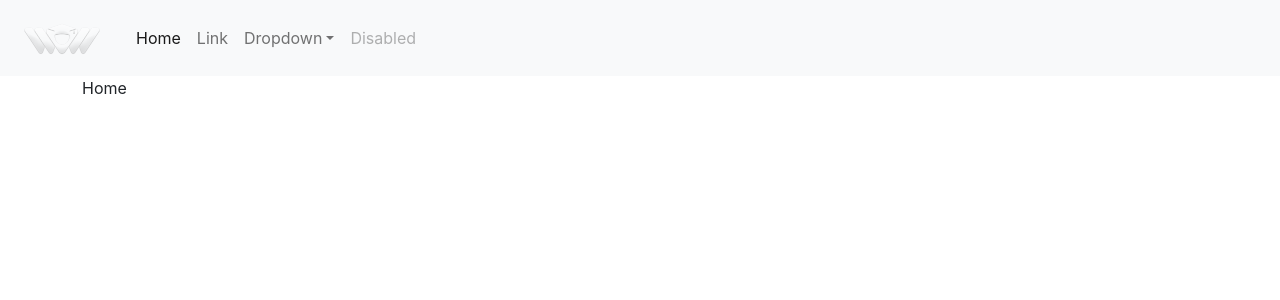
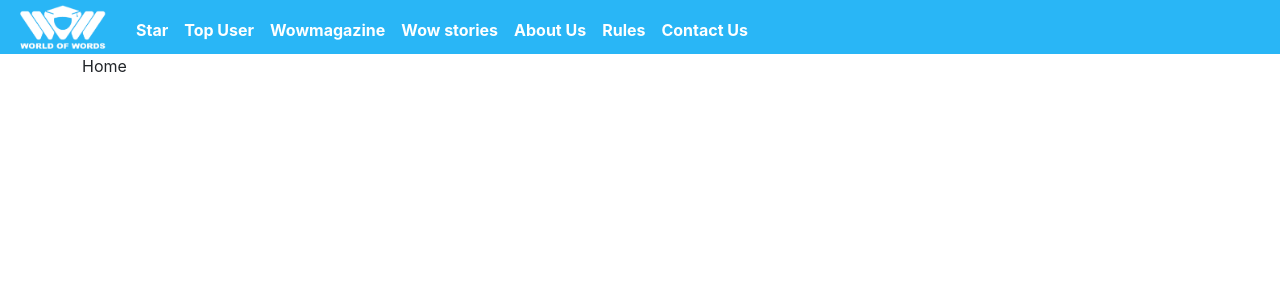
Before and after one commit to najdi123/wowkanoon, a React (Create React App) app: page / in a window 1280 px wide. Shown: the top 300 px of the page. Built offline with nearby package versions, Linux system fonts and the light colour scheme.

Commit message:
added style to navbar

```diff
--- a/src/components/Navbar.js
+++ b/src/components/Navbar.js
@@ -1,10 +1,10 @@
 import React from 'react';
 import "../styles/Navbar.css";
-import NavLogo from "../images/headerLogo.png"
+import NavLogo from "../images/menuLogoWhite.png"
 
 const Navbar = () => {
     return (
-        <nav className="navbar navbar-expand-md navbar-light bg-light">
+        <nav className="navbar navbar-expand-md navbar-dark bg-blue">
             <div className="container-fluid">
                 <a className="navbar-brand" href="#">
                     <img className="nav-logo" src={NavLogo} />
@@ -17,27 +17,25 @@ const Navbar = () => {
                 <div className="collapse navbar-collapse" id="navbarSupportedContent">
                     <ul className="navbar-nav me-auto mb-2 mb-lg-0">
                         <li className="nav-item">
-                            <a className="nav-link active" aria-current="page" href="#">Home</a>
+                            <a className="nav-link active" aria-current="page" href="#">Star</a>
                         </li>
                         <li className="nav-item">
-                            <a className="nav-link" href="#">Link</a>
-                        </li>
-                        <li className="nav-item dropdown">
-                            <a className="nav-link dropdown-toggle" href="#" id="navbarDropdown" role="button"
-                               data-bs-toggle="dropdown" aria-expanded="false">
-                                Dropdown
-                            </a>
-                            <ul className="dropdown-menu" aria-labelledby="navbarDropdown">
-                                <li><a className="dropdown-item" href="#">Action</a></li>
-                                <li><a className="dropdown-item" href="#">Another action</a></li>
-                                <li>
-                                    <hr className="dropdown-divider"/>
-                                </li>
-                                <li><a className="dropdown-item" href="#">Something else here</a></li>
-                            </ul>
+                            <a className="nav-link" href="#">Top User</a>
                         </li>
                         <li className="nav-item">
-                            <a className="nav-link disabled" href="#" tabIndex="-1" aria-disabled="true">Disabled</a>
+                            <a className="nav-link" href="#">Wowmagazine</a>
+                        </li>
+                        <li className="nav-item">
+                            <a className="nav-link" href="#">Wow stories</a>
+                        </li>
+                        <li className="nav-item">
+                            <a className="nav-link" href="#">About Us</a>
+                        </li>
+                        <li className="nav-item">
+                            <a className="nav-link" href="#">Rules</a>
+                        </li>
+                        <li className="nav-item">
+                            <a className="nav-link" href="#">Contact Us</a>
                         </li>
                     </ul>
 
--- a/src/styles/Navbar.css
+++ b/src/styles/Navbar.css
@@ -2,6 +2,19 @@
 .blue{
     color: #29b6f6;
 }
+.bg-blue{
+    background: #29b6f6;
+}
 .nav-logo{
     width: 100px;
 }
+.navbar{
+    padding: 0 !important;
+}
+.navbar-collapse{
+    padding-top: 5px;
+}
+.nav-link{
+    font-weight: 700;
+    color: white !important;
+}
```
Also changed, not shown: src/images/menuLogoWhite.png (added), 1 other file (tests, documents, lock files or other folders).
